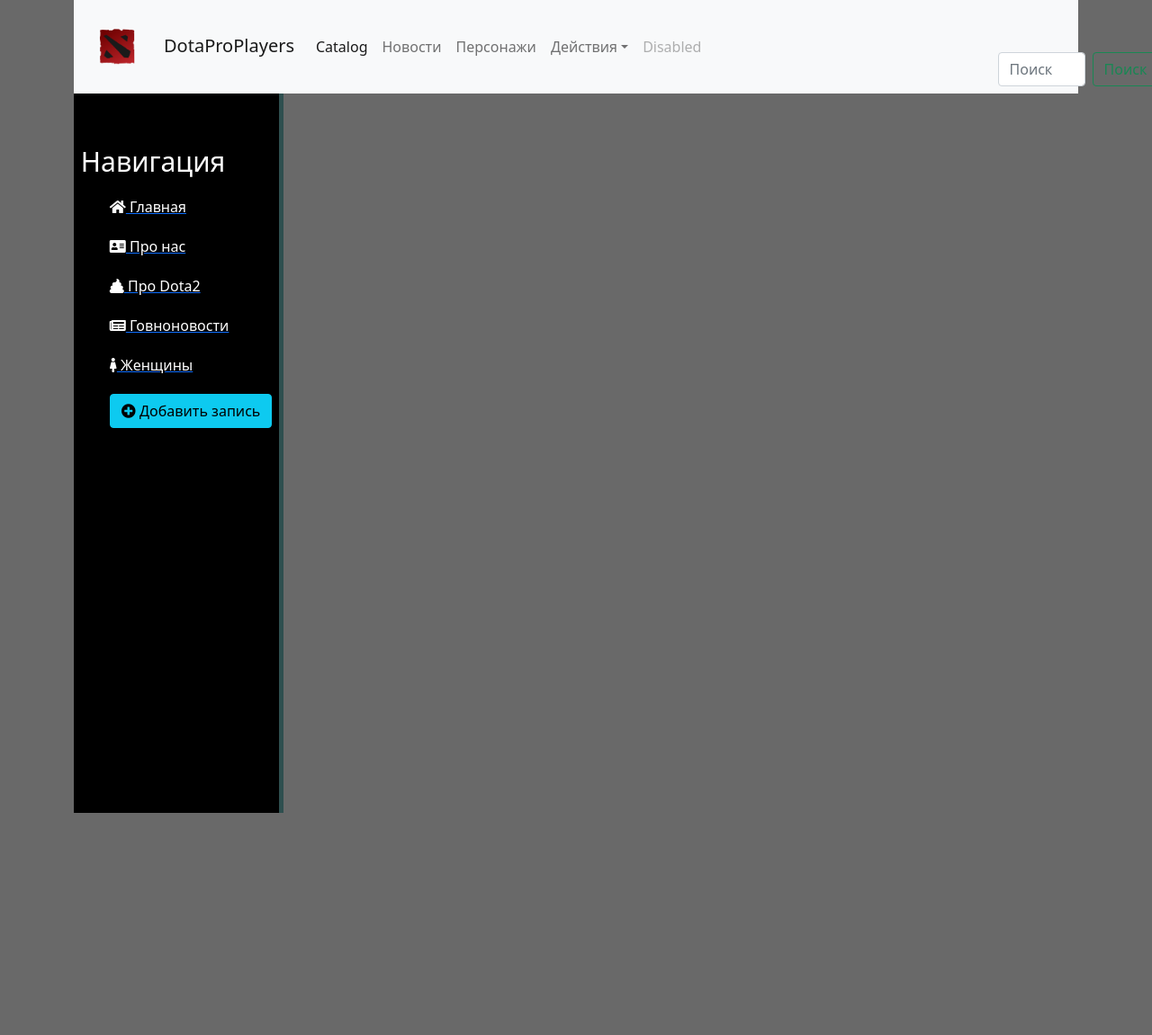
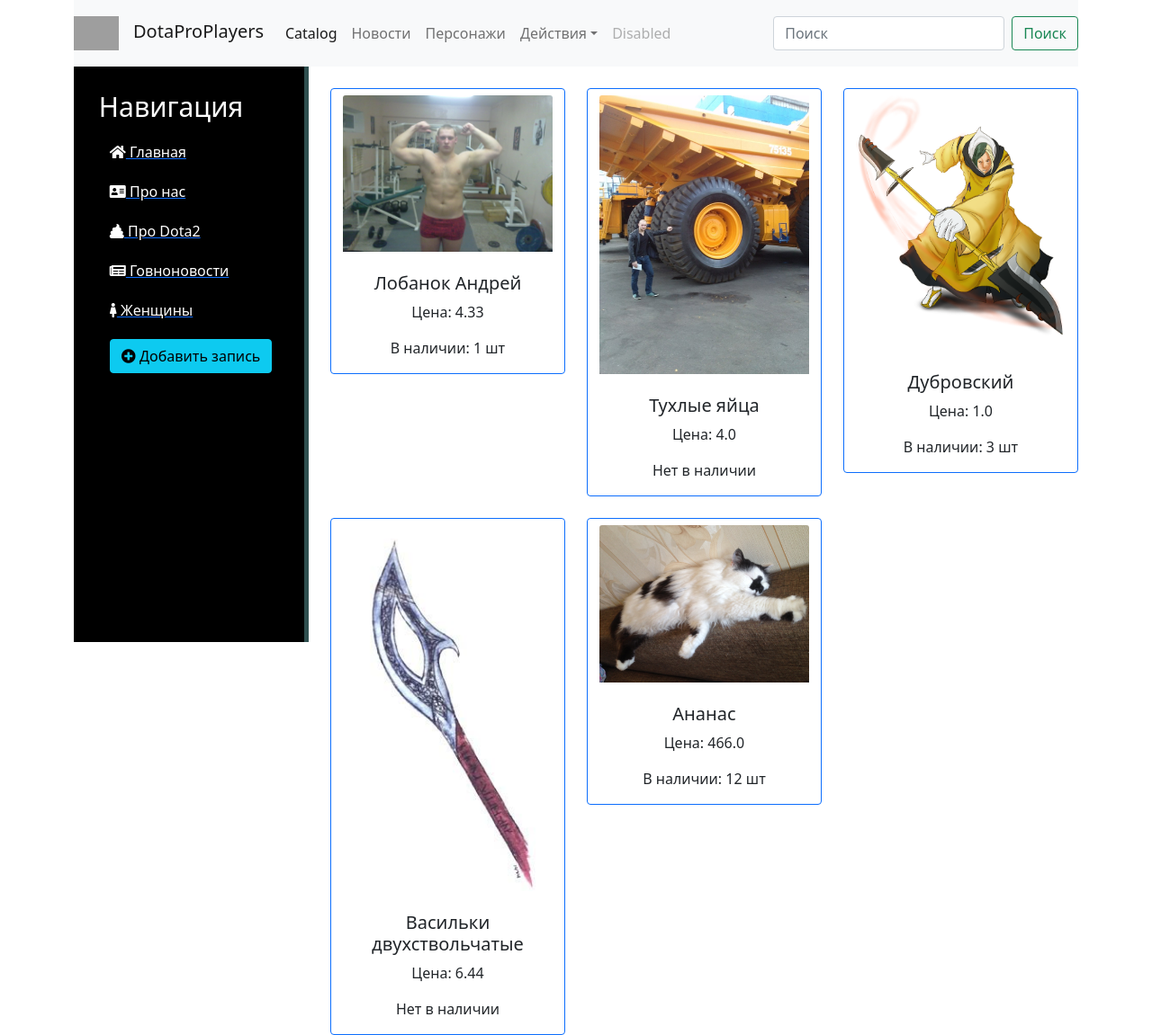
Before and after one commit to LoBron/django_shop, a Django app: page /catalog/ in a window 1280 px wide. Shown: the whole page at 90% size. Before the commit the page ends 904 px from the top, so only its background shows below. Run offline with Django 3.2, Linux system fonts and the light colour scheme; data comes from the database, SQL or seed files in the repository; both versions use the stored data as it was after the commit; some libraries are stand-ins or nearby versions; grey boxes are pictures that could not be loaded.

Commit message:
working about catalog

```diff
--- a/catalog/templates/catalog/catalog_home.html
+++ b/catalog/templates/catalog/catalog_home.html
@@ -2,7 +2,7 @@
 
 {% block main %}
 <div class="row">
-      <div class="col-3">
+  <div class="col-sm-3">
     <aside>
       <h3>Навигация</h3>
       <ul>
@@ -30,7 +30,31 @@
     </aside>
   </div>
   <div class="col">
-          <div class="content">
+    <div class="row">
+        {% if products %}
+            {% for p in products %}
+              <div class="col-sm-4">
+                <div class="card text-center border-primary mt-4" style="max-width: 540px;">
+                  <a href="#" class="btn btn-link">
+                    <img src="{{p.main_photo.url}}" class="card-img-top" alt="Изображение товара">
+                  </a>
+                  <div class="card-body">
+                    <h5 class="card-title">{{p.title}}</h5>
+<!--                    <p class="card-text">{{p.description|truncatechars:118}}</p>-->
+                    <p class="card-text">Цена: {{p.price}}</p>
+                    {% if p.availability %}
+                      <p class="card-text">В наличии: {{p.amount}} шт</p>
+                    {% else %}
+                      <p class="card-text">Нет в наличии</p>
+                    {% endif %}
+<!--                    <a href="#" class="btn btn-primary">Подробнее</a>-->
+                  </div>
+                </div>
+              </div>
+            {% endfor %}
+        {% else %}
+            <p>Нет товаров в каталоге</p>
+        {% endif %}
         {% block content %} {% endblock %}
     </div>
   </div>
--- a/catalog/views.py
+++ b/catalog/views.py
@@ -1,5 +1,16 @@
 from django.shortcuts import render
 
 # Create your views here.
+from catalog.models import *
+
+
 def show_all_items(request):
-    return render(request, 'catalog/catalog_home.html')
+    products = Product.objects.all()
+    data = {
+        'products': products,
+        'title': 'Каталог'
+    }
+    return render(request, 'catalog/catalog_home.html', data)
+
+def show_category(request):
+    pass
--- a/main/static/main/css/main.css
+++ b/main/static/main/css/main.css
@@ -1,34 +1,16 @@
-body{
-    background: #696969;
-}
 
 aside {
-    float: left;
+
     background: #000000;
     padding: 3%;
-    height:100vh;
+    height:80vh;
     color: #fff;
     border-right: 5px solid #2F4F4F;
 }
 
-aside img {
-    width: 150px;
-    float: left;
-
-    left: -80px;
-}
-
-aside .logo {
-    font-size: 44px;
-    margin-left: 10px;
-    font-weight: bold;
-    position: relative;
-    top: -94px;
-    left: 20px;
-}
-
 aside h3 {
-    margin-top: 50px;
+    margin-top: 20px;
+    margin-left: 20px;
     font-size: 30px;
 }
 
@@ -45,20 +27,3 @@
     text-decoration: none;
     transform: scale(1.05);
 }
-
-main .features {
-    margin-left: 0%;
-    float: left;
-    color: #FFFFFF;
-    margin-top: 100px;
-    text-align: center;
-    width: 30%;
-}
-
-
-
-form {
-    margin-left: 34%;
-    width: 500px;
-    margin-top: 50px;
-}
--- a/main/templates/main/layout.html
+++ b/main/templates/main/layout.html
@@ -16,12 +16,12 @@
 
 <body>
   <div class="container">
-      <nav class="navbar navbar-expand-lg navbar-light bg-light">
-          <a class="navbar-brand" href="{% url 'home' %}">
-            <img src="{% static 'main/img/dota2.png' %}" alt="Лого сайта" width="100" height="">DotaProPlayers
+      <nav class="navbar sticky-top navbar-expand-lg navbar-light bg-light">
+          <a class="navbar-brand mb-0 h1" href="{% url 'home' %}">
+            <img class="navbar-brand" src="{% static 'main/img/IMG 001.png' %}" alt="Лого сайта" width="50" height="">DotaProPlayers
           </a>
           <div class="collapse navbar-collapse" id="navbarSupportedContent">
-            <ul class="navbar-nav me-auto mb-2 mb-lg-0">
+            <ul class="navbar-nav me-auto mb-2 mb-lg-0 ">
               <li class="nav-item">
                 <a class="nav-link active" aria-current="page" href="{% url 'catalog_home' %}">Catalog</a>
               </li>
```
Also changed, not shown: db.sqlite3, media/photos/2022/03/21/IMG_1063.JPG (added), media/photos/2022/03/21/glefa.jpg (added), media/photos/2022/03/21/inaba_is_awesome_by_jazylh-d3j58va.png (added), media/photos/2022/03/21/lDQt4TZ1uL4.jpg (added), 1 other file. Lines whose indentation alone changed are shown as unchanged.
